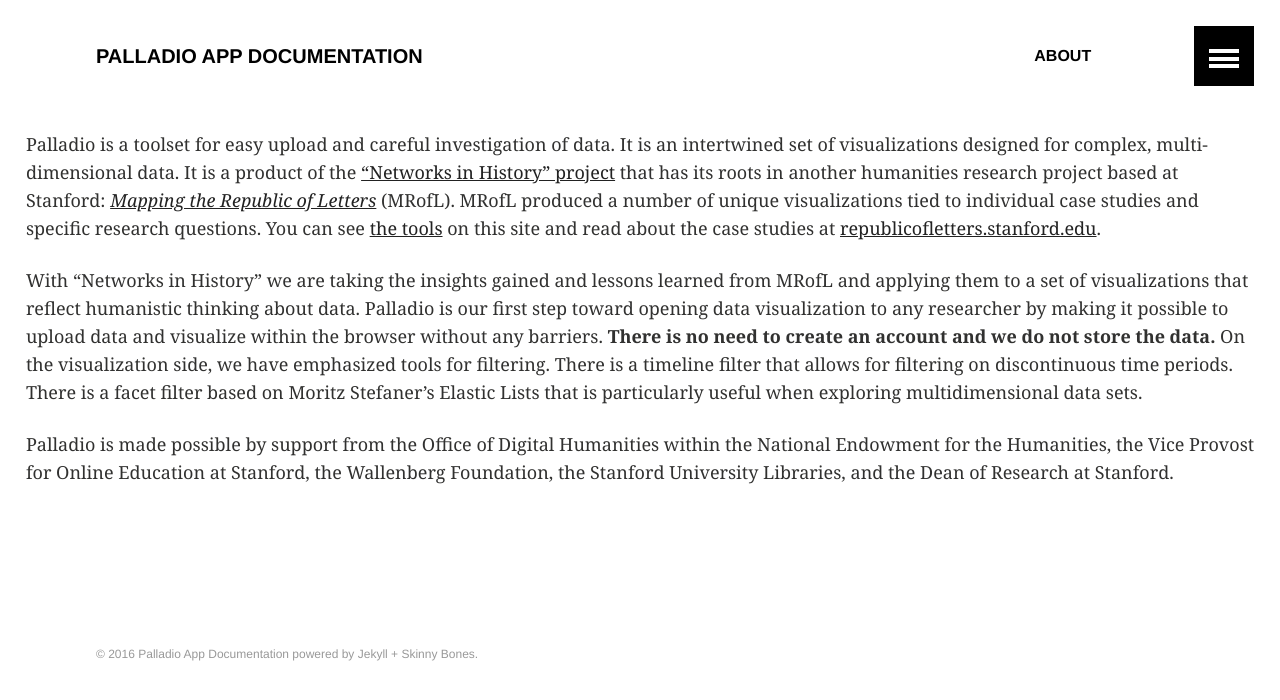
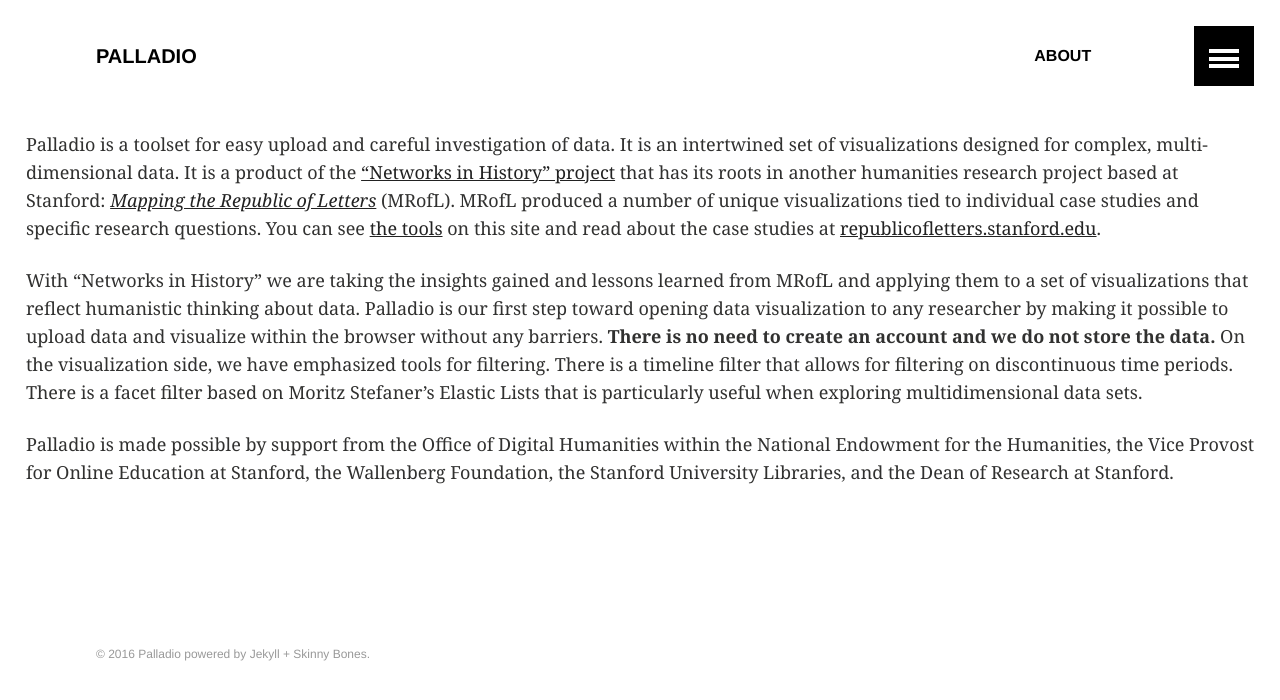
Before and after one commit to humanitiesplusdesign/palladio, a Jekyll site: the page built from about/index.md, in a window 1280 px wide. Shown: the top 700 px of the page. Built offline with Jekyll 4.4.1, drawn with Linux system fonts in a browser that asks for light colours; part of the change alters nothing that is shown.

Commit message:
Update _config.yml

```diff
--- a/_config.yml
+++ b/_config.yml
@@ -1,7 +1,7 @@
 # Site wide configuration
 
-title: Palladio App Documentation
-description: "Full documentation for the Palladio application developed by Humanities + Design at Stanford University. Record of software updates, bug fixes, and enhancements as well as tutorials for teaching and research with Palladio."
+title: Palladio
+description: "Release notes, documentation, and use cases."
 logo: images/palladio_sq.png
 #teaser: # 400x250 px default teaser image used in image archive grid
 locale: en
```
